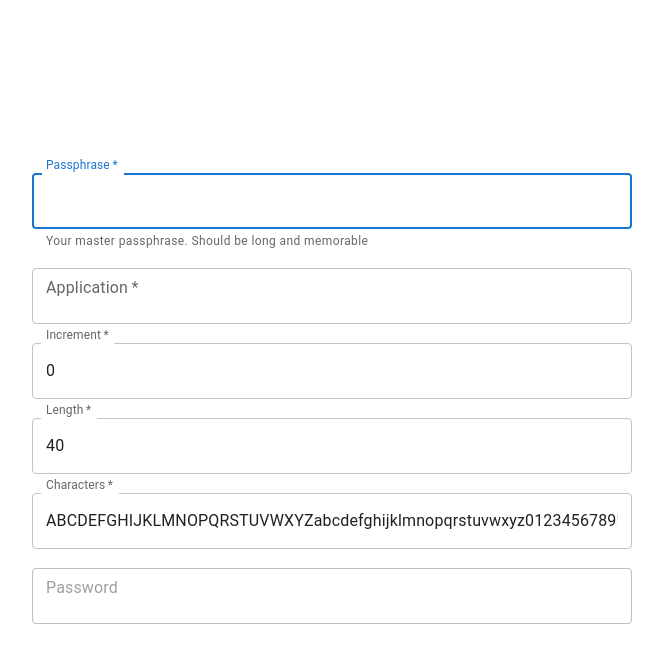
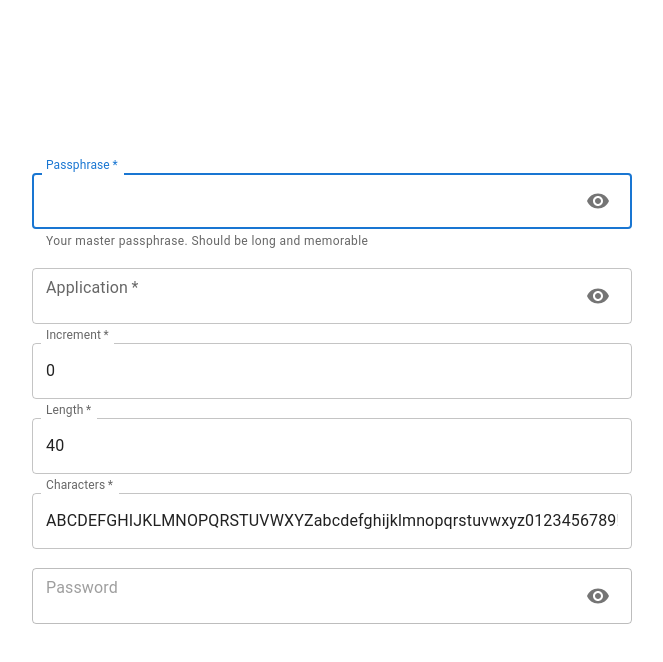
Before and after one commit to FifteenthStandard/pass, a React (Create React App) app: page / in a window 1280 px wide. Shown: the top 662 px of the page, without its empty margins (308-971 px from the left). Built offline with nearby package versions, Linux system fonts and the light colour scheme; the HTML template or start-up script is replaced by a standard one.

Commit message:
Add visibility toggle to password fields

```diff
--- a/package.json
+++ b/package.json
@@ -6,6 +6,7 @@
   "dependencies": {
     "@emotion/react": "^11.10.5",
     "@emotion/styled": "^11.10.5",
+    "@mui/icons-material": "^5.11.0",
     "@mui/material": "^5.11.6",
     "@testing-library/jest-dom": "^5.16.5",
     "@testing-library/react": "^13.4.0",
--- a/src/App.js
+++ b/src/App.js
@@ -14,6 +14,8 @@ import {
   useFormControl,
 } from '@mui/material/FormControl';
 import { styled } from '@mui/material/styles';
+
+import PasswordField from './PasswordField';
 
 import './App.css';
 
@@ -52,10 +54,6 @@ const WidthBox = styled(Box)(({ theme }) => ({
   },
   height: '100vh',
   overflow: 'hidden',
-}));
-
-const Input = styled(TextField)(({ theme }) => ({
-  paddingBlock: theme.spacing(1),
 }));
 
 function HelperText(props) {
@@ -109,28 +107,28 @@ function App() {
     <Stack direction="column" justifyContent="center" height="100vh">
       <ClickAwayListener onClickAway={onClickAway}>
         <div>
-        <Input
+        <PasswordField
           autoFocus
           required
           fullWidth
           label="Passphrase"
-          type="password"
           autoComplete="off"
           value={passphrase}
           helperText={<HelperText text={'Your master passphrase. Should be long and memorable'} />}
           onInput={onStringChange(setPassphrase)}
+          sx={theme => ({ paddingBlock: theme.spacing(1) })}
         />
-        <Input
+        <PasswordField
           required
           fullWidth
           label="Application"
-          type="password"
           autoComplete="off"
           helperText={<HelperText text={'A unique identifier for this password, e.g. application name'} />}
           value={application}
           onInput={onStringChange(setApplication)}
+          sx={theme => ({ paddingBlock: theme.spacing(1) })}
         />
-        <Input
+        <TextField
           required
           fullWidth
           label="Increment"
@@ -139,8 +137,9 @@ function App() {
           helperText={<HelperText text={'Number of times you\'ve rotated this password'} />}
           value={increment}
           onInput={onNumberChange(setIncrement)}
+          sx={theme => ({ paddingBlock: theme.spacing(1) })}
         />
-        <Input
+        <TextField
           required
           fullWidth
           label="Length"
@@ -149,24 +148,26 @@ function App() {
           helperText={<HelperText text={'Length of this password. Longer is better'} />}
           value={length}
           onInput={onNumberChange(setLength)}
+          sx={theme => ({ paddingBlock: theme.spacing(1) })}
         />
-        <Input
+        <TextField
           required
           fullWidth
           label="Characters"
           value={characters}
           helperText={<HelperText text={'Characters to use in this password. More is better'} />}
           onInput={onStringChange(setCharacters)}
+          sx={theme => ({ paddingBlock: theme.spacing(1) })}
         />
-        <Input
+        <PasswordField
           fullWidth
           readOnly
           disabled={password === ''}
-          type="password"
           label="Password"
           value={password}
           helperText={<HelperText text={'Your password. It was just copied to your clipboard'} />}
           onFocus={onPasswordFocus}
+          sx={theme => ({ paddingBlock: theme.spacing(1) })}
         />
         </div>
       </ClickAwayListener>
--- /dev/null
+++ b/src/PasswordField.js
@@ -0,0 +1,33 @@
+import {
+  useState,
+} from 'react';
+import {
+  IconButton,
+  InputAdornment,
+  TextField,
+} from '@mui/material';
+import {
+  Visibility,
+  VisibilityOff,
+} from '@mui/icons-material';
+
+export default function PasswordField(props) {
+  const [showPassword, setShowPassword] = useState(false);
+  const handleClickShowPassword = () => setShowPassword(show => !show);
+  const handleMouseDownPassword = (event) => event.preventDefault();
+
+  return <TextField
+    {...props}
+    type={showPassword ? 'text' : 'password'}
+    InputProps={{
+      endAdornment: <InputAdornment position="end">
+        <IconButton
+          onClick={handleClickShowPassword}
+          onMouseDown={handleMouseDownPassword}
+        >
+          {showPassword ? <VisibilityOff /> : <Visibility />}
+        </IconButton>
+      </InputAdornment>
+    }}
+  />;
+};
```
Also changed, not shown: 1 other file (tests, documents, lock files or other folders).
